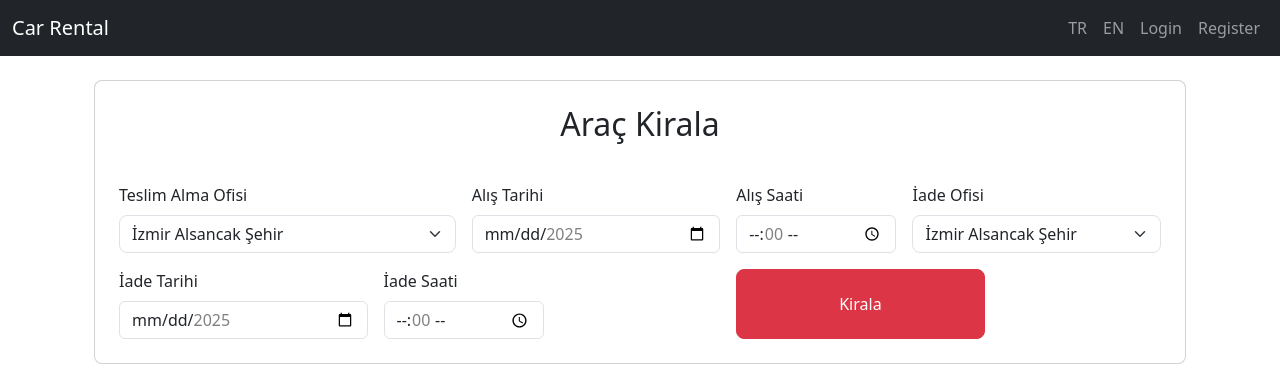
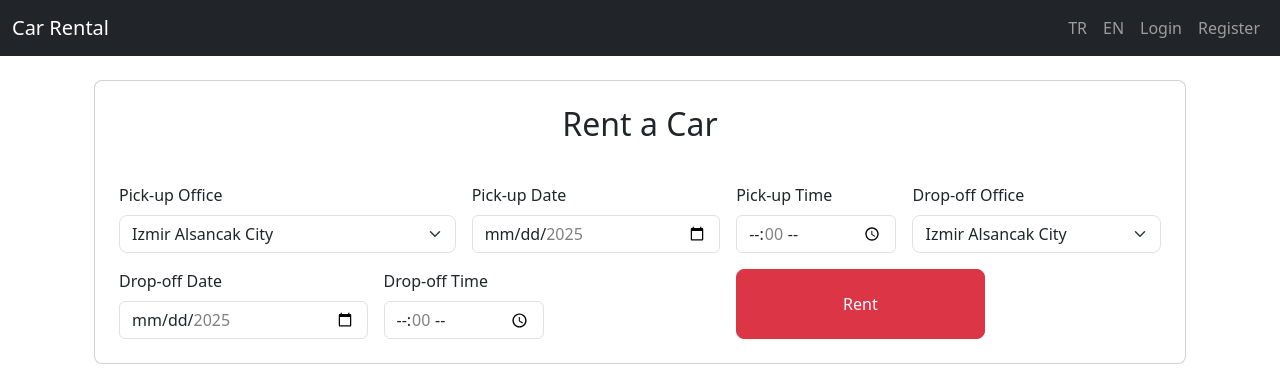
Before and after one commit to AysenurTombul/Car, a Flask app: page /_en in a window 1280 px wide. Shown: the top 385 px of the page. Run offline with Flask 3, Linux system fonts and the light colour scheme; data that the repository does not hold is empty; parts of the project's set-up code (start-up, migrations or seed data) failed here and were passed over; some libraries are stand-ins or nearby versions.

Commit message:
Update home_en.html

```diff
--- a/templates/home_en.html
+++ b/templates/home_en.html
@@ -1,54 +1,56 @@
 {% extends "base.html" %}
 {% block content %}
 <div class="container mt-4">
-    <!-- Araç Kiralama Formu -->
+    <!-- Car Rental Form -->
     <div class="card p-4 mb-4">
-        <h2 class="text-center">Araç Kirala</h2>
-        <form action="{{ url_for('book_car') }}" method="POST" class="row g-3 mt-3">
+        <h2 class="text-center">Rent a Car</h2>
+        <form action="{{ url_for('book_car_en') }}" method="POST" class="row g-3 mt-3">
             <div class="col-md-4">
-                <label for="pickup_office" class="form-label">Teslim Alma Ofisi</label>
+                <label for="pickup_office" class="form-label">Pick-up Office</label>
                 <select class="form-select" id="pickup_office" name="pickup_office" required>
-                    <option value="İzmir Alsancak Şehir">İzmir Alsancak Şehir</option>
+                    <option value="Izmir Alsancak City">Izmir Alsancak City</option>
                 </select>
             </div>
             <div class="col-md-3">
-                <label for="pickup_date" class="form-label">Alış Tarihi</label>
-                <input type="date" class="form-control" id="pickup_date" name="pickup_date" required>
+                <label for="pickup_date" class="form-label">Pick-up Date</label>
+                <input type="date" class="form-control" id="pickup_date" name="pickup_date" required
+                    min="{{ current_date }}" max="{{ max_date }}">
             </div>
             <div class="col-md-2">
-                <label for="pickup_time" class="form-label">Alış Saati</label>
+                <label for="pickup_time" class="form-label">Pick-up Time</label>
                 <input type="time" class="form-control" id="pickup_time" name="pickup_time" required min="09:00"
                     max="19:00" step="3600">
             </div>
             <div class="col-md-3">
-                <label for="drop_office" class="form-label">İade Ofisi</label>
+                <label for="drop_office" class="form-label">Drop-off Office</label>
                 <select class="form-select" id="drop_office" name="drop_office" required>
-                    <option value="İzmir Alsancak Şehir">İzmir Alsancak Şehir</option>
+                    <option value="Izmir Alsancak City">Izmir Alsancak City</option>
                 </select>
             </div>
             <div class="col-md-3">
-                <label for="drop_date" class="form-label">İade Tarihi</label>
-                <input type="date" class="form-control" id="drop_date" name="drop_date" required>
+                <label for="drop_date" class="form-label">Drop-off Date</label>
+                <input type="date" class="form-control" id="drop_date" name="drop_date" required
+                    min="{{ current_date }}" max="{{ max_date }}">
             </div>
             <div class="col-md-2">
-                <label for="drop_time" class="form-label">İade Saati</label>
+                <label for="drop_time" class="form-label">Drop-off Time</label>
                 <input type="time" class="form-control" id="drop_time" name="drop_time" required min="09:00" max="19:00"
                     step="3600">
             </div>
             <div class="d-grid gap-2 col-md-3 mx-auto">
-                <button type="submit" class="btn btn-danger">Kirala</button>
+                <button type="submit" class="btn btn-danger">Rent</button>
             </div>
         </form>
     </div>
 
-    <!-- Ofisler ve Harita -->
+    <!-- Offices and Map -->
     <div class="row">
         <div class="col-md-4">
-            <h3>Avis Ofisi</h3>
-            <p><strong>İzmir Alsancak Şehir</strong></p>
-            <p>İsmet Kaptan Mh, Gaziosmanpaşa Bulvarı N:7<br>Hilton İzmir 2.blok Z03, 35210 Konak/İzmir</p>
-            <p><strong>Telefon:</strong> 0232 441 44 17</p>
-            <p><strong>Çalışma Saatleri:</strong> 09:00 - 19:00</p>
+            <h3>Avis Office</h3>
+            <p><strong>Izmir Alsancak City</strong></p>
+            <p>İsmet Kaptan Mh, Gaziosmanpaşa Bulvarı N:7<br>Hilton Izmir 2nd block Z03, 35210 Konak/Izmir</p>
+            <p><strong>Phone:</strong> 0232 441 44 17</p>
+            <p><strong>Working Hours:</strong> 09:00 - 19:00</p>
         </div>
         <div class="col-md-8">
             <div id="map" style="height: 400px; width: 100%;"></div>
@@ -91,6 +93,7 @@
 </script>
 <script async defer
     src="https://maps.googleapis.com/maps/api/js?key={{ google_maps_api_key }}&callback=initMap"></script>
+
 <script type="text/javascript">// <![CDATA[
     //run this code when the page loads
     //determine if the user's browser has location services enabled. If not, show a message
```
Lines whose indentation alone changed are shown as unchanged.
